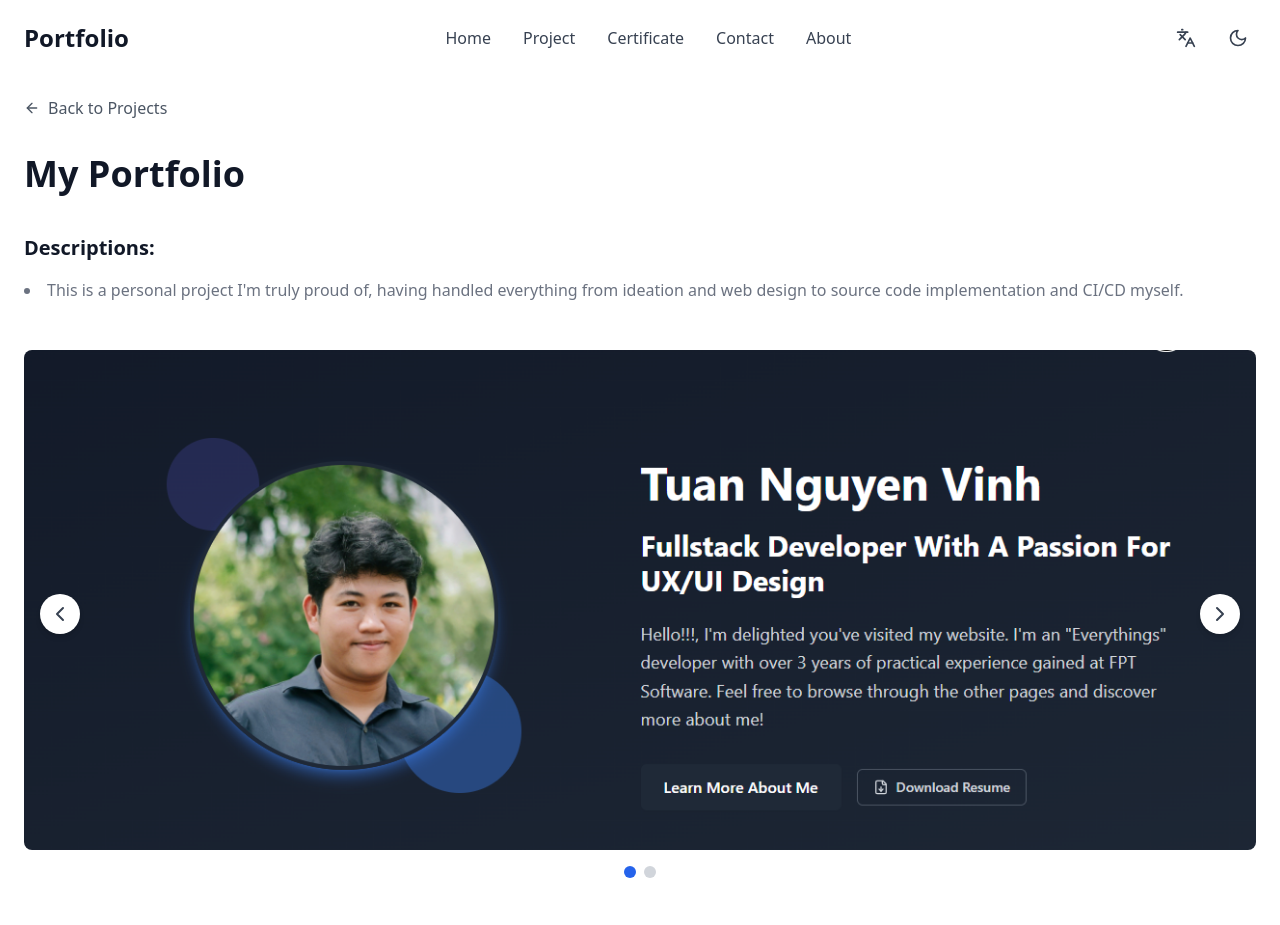
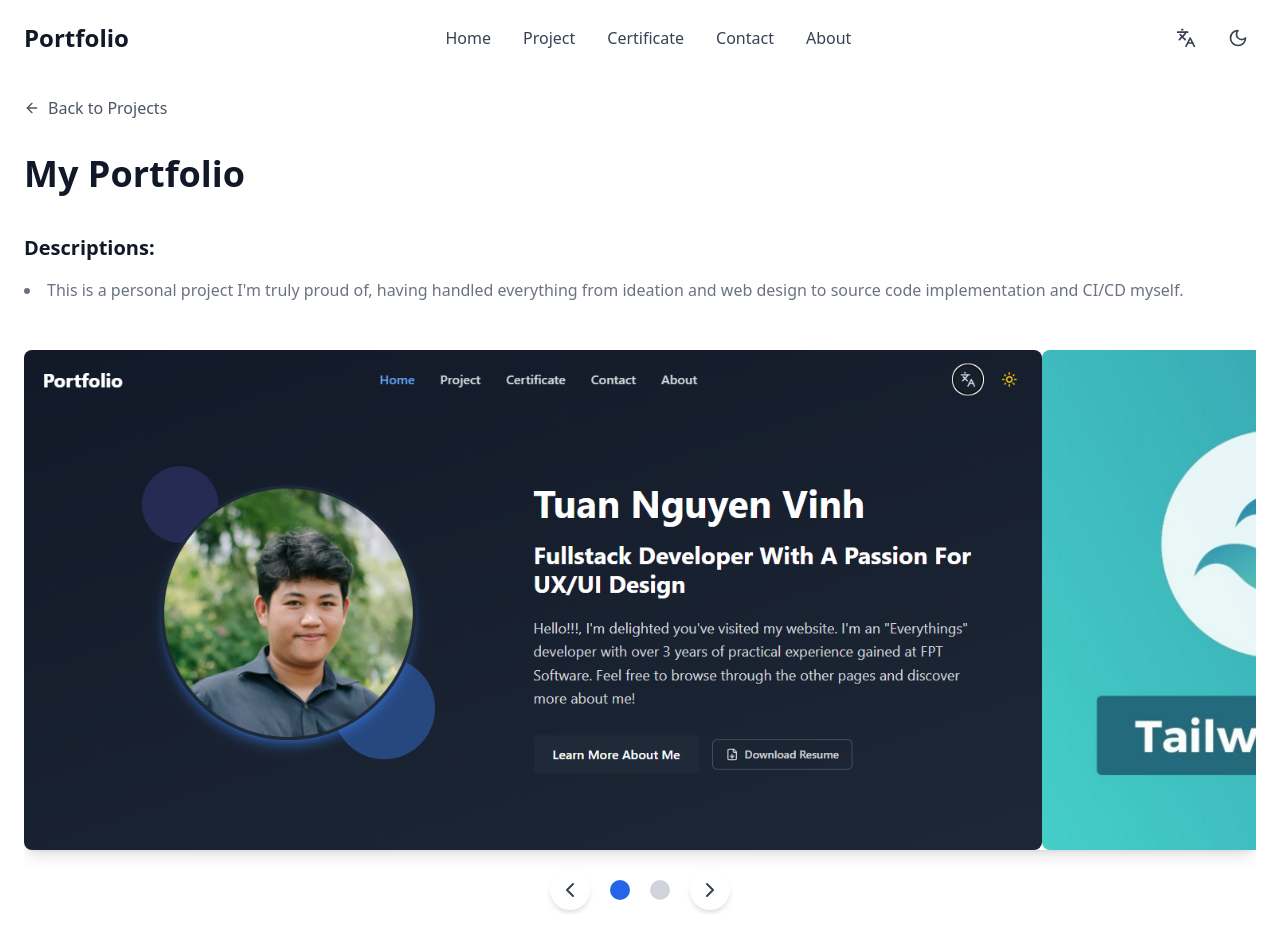
Before and after one commit to VinhTuan-Nguyen/vinhtuan-nguyen.github.io, a React (Vite) app: page /#/projects/MYPORTFOLIO in a window 1280 px wide. Shown: the top 925 px of the page. Built offline with nearby package versions, Linux system fonts and the light colour scheme.

Commit message:
update code

```diff
--- a/src/pages/ProjectDetail.tsx
+++ b/src/pages/ProjectDetail.tsx
@@ -88,47 +88,55 @@ const ProjectDetail: React.FC = () => {
         </div>
 
         {/* Project Image Slider */}
-        <div className="my-12 relative">
-          <div className="rounded-lg overflow-hidden h-[300px] md:h-[400px] lg:h-[500px] bg-gray-100 dark:bg-gray-800">
+        <div className="my-12 relative overflow-hidden">
+          <div
+            className="h-[200px
+            ] md:h-[350px] lg:h-[500px] bg-white dark:bg-gray-900 transition-transform rounded-lg shadow-lg transition-transform duration-300 ease-in-out flex "
+            style={{ transform: `translateX(-${currentImageIndex * 100}%)` }}
+          >
+            {project.images.map((image, index) => (
               <img
-              src={project.images[currentImageIndex]}
-              alt={`${project.title} screenshot ${currentImageIndex + 1}`}
-              className="w-full h-full object-cover object-center"
+                key={index}
+                src={image}
+                alt={`${project.title} screenshot ${index + 1}`}
+                className={`w-full object-contain md:object-cover rounded-lg`}
               />
+            ))}
           </div>
 
           {/* Slider Navigation */}
           {project.images.length > 1 && (
             <>
+              {/* Dots Indicator */}
+              <div className="flex justify-center items-center mt-2
+               md:mt-4 space-x-3 md:space-x-4 lg:space-x-5 p-1">
                 <button
                   onClick={goToPreviousImage}
-                className="absolute left-4 top-1/2 transform -translate-y-1/2 bg-white dark:bg-gray-800 text-gray-700 dark:text-gray-300 p-2 rounded-full shadow-md hover:bg-gray-100 dark:hover:bg-gray-700 transition-colors duration-300"
+                  className="left-4 top-1/2 bg-white dark:bg-gray-800 text-gray-700 dark:text-gray-300 p-1 md:p-2 rounded-full shadow-md hover:bg-gray-100 dark:hover:bg-gray-700 transition-colors duration-300"
                   aria-label="Previous image"
                 >
-                <ChevronLeft className="h-6 w-6" />
+                  <ChevronLeft className="h-4 w-4 md:h-5 md:w-5 lg:h-6 lg:w-6" />
                 </button>
 
-              <button
-                onClick={goToNextImage}
-                className="absolute right-4 top-1/2 transform -translate-y-1/2 bg-white dark:bg-gray-800 text-gray-700 dark:text-gray-300 p-2 rounded-full shadow-md hover:bg-gray-100 dark:hover:bg-gray-700 transition-colors duration-300"
-                aria-label="Next image"
-              >
-                <ChevronRight className="h-6 w-6" />
-              </button>
-
-              {/* Dots Indicator */}
-              <div className="flex justify-center mt-4 space-x-2">
                 {project.images.map((_, index) => (
                   <button
                     key={index}
                     onClick={() => setCurrentImageIndex(index)}
-                    className={`w-3 h-3 rounded-full transition-colors duration-300 ${index === currentImageIndex
+                    className={`w-3 h-3 md:w-4 md:h-4 md:w-5 md:h-5 rounded-full transition-colors duration-300 ${index === currentImageIndex
                       ? 'bg-blue-600 dark:bg-blue-500'
                       : 'bg-gray-300 dark:bg-gray-600'
                       }`}
                     aria-label={`Go to image ${index + 1}`}
                   />
                 ))}
+
+                <button
+                  onClick={goToNextImage}
+                  className="right-4 top-1/2 bg-white dark:bg-gray-800 text-gray-700 dark:text-gray-300 p-1 md:p-2 rounded-full shadow-md hover:bg-gray-100 dark:hover:bg-gray-700 transition-colors duration-300"
+                  aria-label="Next image"
+                >
+                  <ChevronRight className="h-4 w-4 md:h-5 md:w-5 lg:h-6 lg:w-6" />
+                </button>
               </div>
             </>
           )}
```
Also changed, not shown: public/assets/images/ana-logo.jpg. Lines whose indentation alone changed are shown as unchanged.
